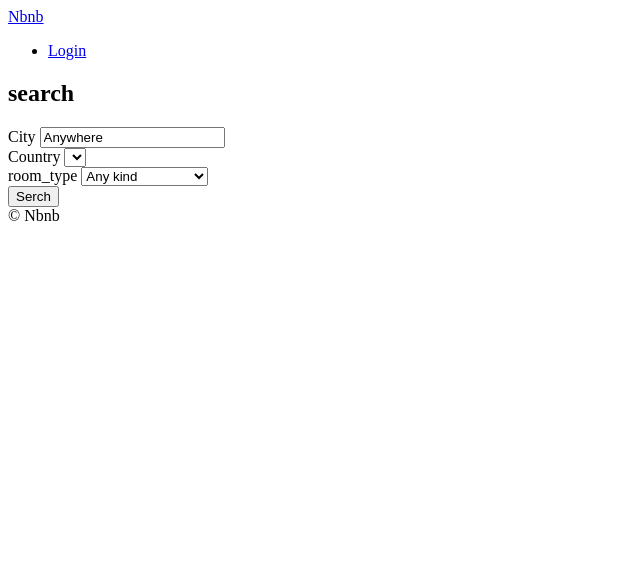
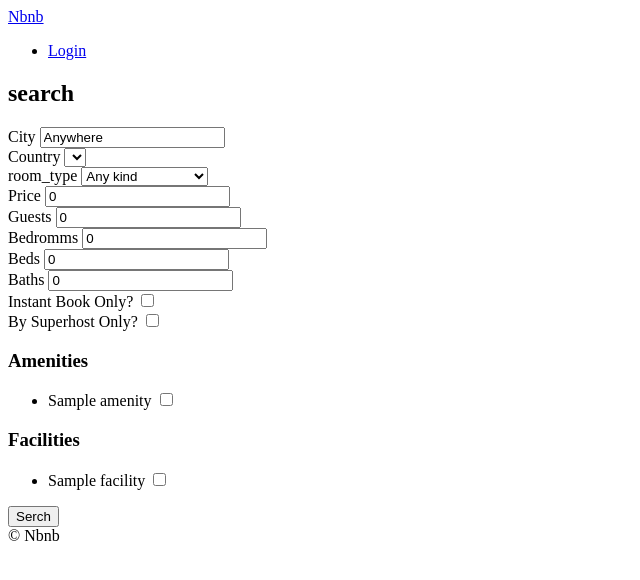
Before and after one commit to areum514/aribnb-clone, a Django app: page /rooms/search/ in a window 1280 px wide. Shown: the top 580 px of the page, without its empty margins (0-640 px from the left). Run offline with Django 3.2, Linux system fonts and the light colour scheme; tables that the repository leaves empty hold one stand-in row (values such as "Sample post"); lists and menus that the app fills with data are empty.

Commit message:
13.4 finishing the form

```diff
--- a/rooms/views.py
+++ b/rooms/views.py
@@ -49,15 +49,41 @@ def serch(request):
     print(vars(request))
     city = request.GET.get("city", "Anywhere")
     city = str.capitalize(city)
-    country=request.GET.get("country","KR")
+    country =request.GET.get("country","KR")
     room_type = int(request.GET.get("room_type",0))
-    room_types = models.RoomType.objects.all()
+    price =int(request.GET.get("price",0))
+    guests =int(request.GET.get("guests",0))
+    bedromms =int(request.GET.get("bedromms",0))
+    beds =int(request.GET.get("beds",0))
+    baths =int(request.GET.get("baths",0))
+    super_host=request.GET.get("instant",False)
+    instant=request.GET.get("super_host",False)
+    s_amenities = request.GET.getlist("amenities")
+    s_facilities = request.GET.getlist("facilities")
+
     form={
         "city" : city,
         "s_room_type":room_type,
-        "s_country":country
+        "s_country":country,
+        "price": price,
+        "guests": guests,
+        "bedromms": bedromms,
+        "beds": beds,
+        "baths":baths,
+        "s_amenities":s_amenities,
+        "s_facilities":s_facilities,
+        "instant":instant,
+        "super_host":super_host,
     }
-    choices={"countries" : countries,"room_types" : room_types,
 
+    room_types = models.RoomType.objects.all()
+    amenities=models.Amenity.objects.all()
+    facilities=models.Facility.objects.all()
+
+    choices={
+        "countries" : countries,
+        "room_types" : room_types,
+        "amenities":amenities,
+        "facilities":facilities,
     }
     return render(request, "rooms/search.html", {**form,**choices})
--- a/templates/rooms/search.html
+++ b/templates/rooms/search.html
@@ -31,6 +31,81 @@
         </select>
     </div>
 
+
+
+    <div>
+        <label for="price">Price</label>
+        <input value="{{price}}" type="number" id="price" name="price" placeholder="Price"/>
+
+    </div>
+
+    <div>
+        <label for="guests">Guests</label>
+        <input value="{{guests}}" type="number" id="guests" name="guests" placeholder="guests"/>
+
+    </div>
+     <div>
+        <label for="bedromms">Bedromms</label>
+        <input value="{{bedromms}}" type="number" id="bedromms" name="bedromms" placeholder="bedromms"/>
+
+    </div>
+     <div>
+        <label for="beds">Beds</label>
+        <input value="{{beds}}" type="number" id="beds" name="beds" placeholder="beds"/>
+
+    </div>
+     <div>
+        <label for="baths">Baths</label>
+        <input value="{{baths}}" type="number" id="baths" name="baths" placeholder="Baths"/>
+
+    </div>
+    <div>
+            <label for="instant">Instant Book Only?</label>
+            <input type="checkbox" name="instant" id="instant" {% if instant  %}checked{% endif %} />
+    </div>
+    <div>
+            <label for="super_host">By Superhost Only?</label>
+            <input type="checkbox" name="super_host" id="super_host" {% if super_host %}checked{% endif %} />
+    </div>
+
+
+     <div>
+        <h3>Amenities</h3>
+            <ul>
+                {% for amenity in amenities  %}
+                    <li>
+                        <label for="a_{{amenity.pk}}">{{amenity.name}}</label>
+                        <input id="a_{{amenity.pk}}}"
+                                name="amenities"
+                                type= "checkbox"
+                                value="{{amenity.pk}}"
+                                {% if amenity.pk|slugify in s_amenities %}
+                                checked
+                                {% endif %} />
+                    </li>
+                {% endfor %}
+            </ul>
+    </div>
+
+    <div>
+        <h3>Facilities</h3>
+            <ul>
+                {% for facility in facilities  %}
+                    <li>
+                        <label for="f_{{facility.pk}}">{{facility.name}}</label>
+                        <input id="f_{{facility.pk}}}"
+                                name="facilities"
+                                type= "checkbox"
+                                value="{{facility.pk}}"
+                                {% if facility.pk|slugify in s_facilities %}
+                                checked
+                                {% endif %} />
+                    </li>
+                {% endfor %}
+            </ul>
+    </div>
+
+
     <button>Serch</button>
     </form>
 {% endblock content %}<h2>search</h2>
```
